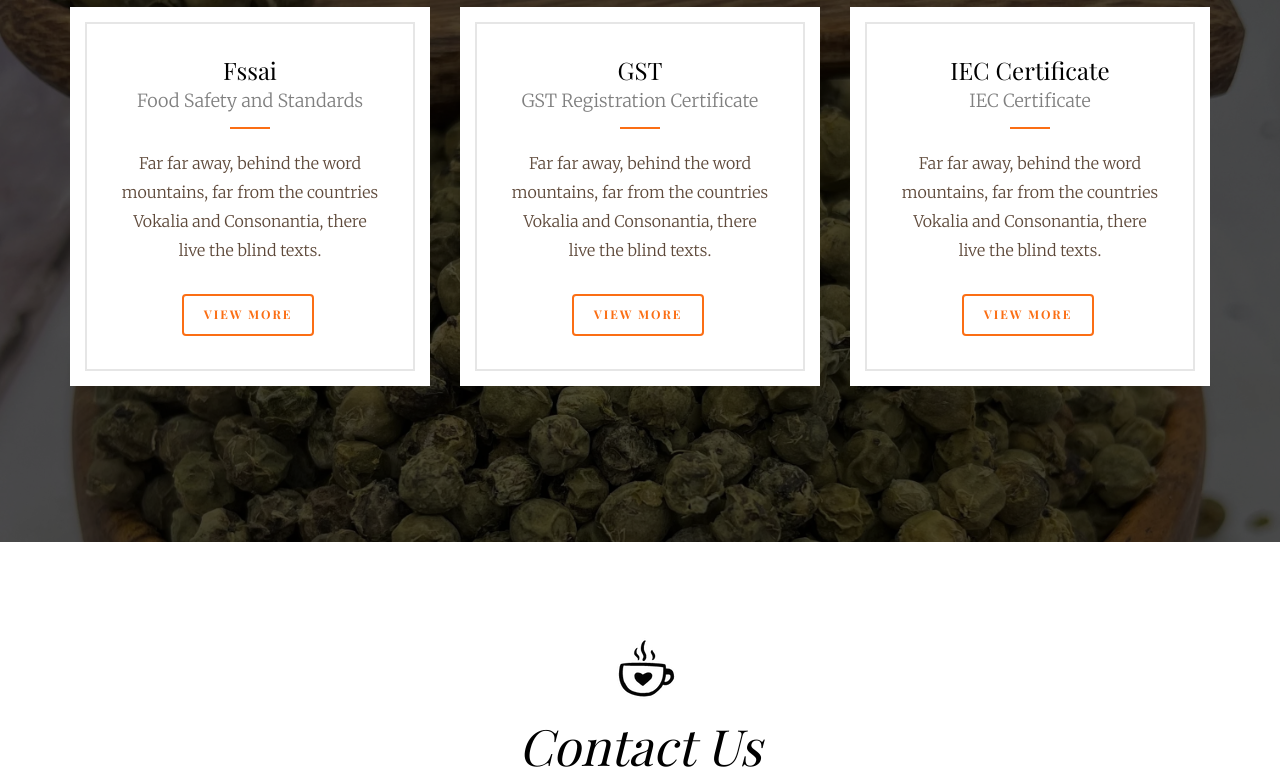
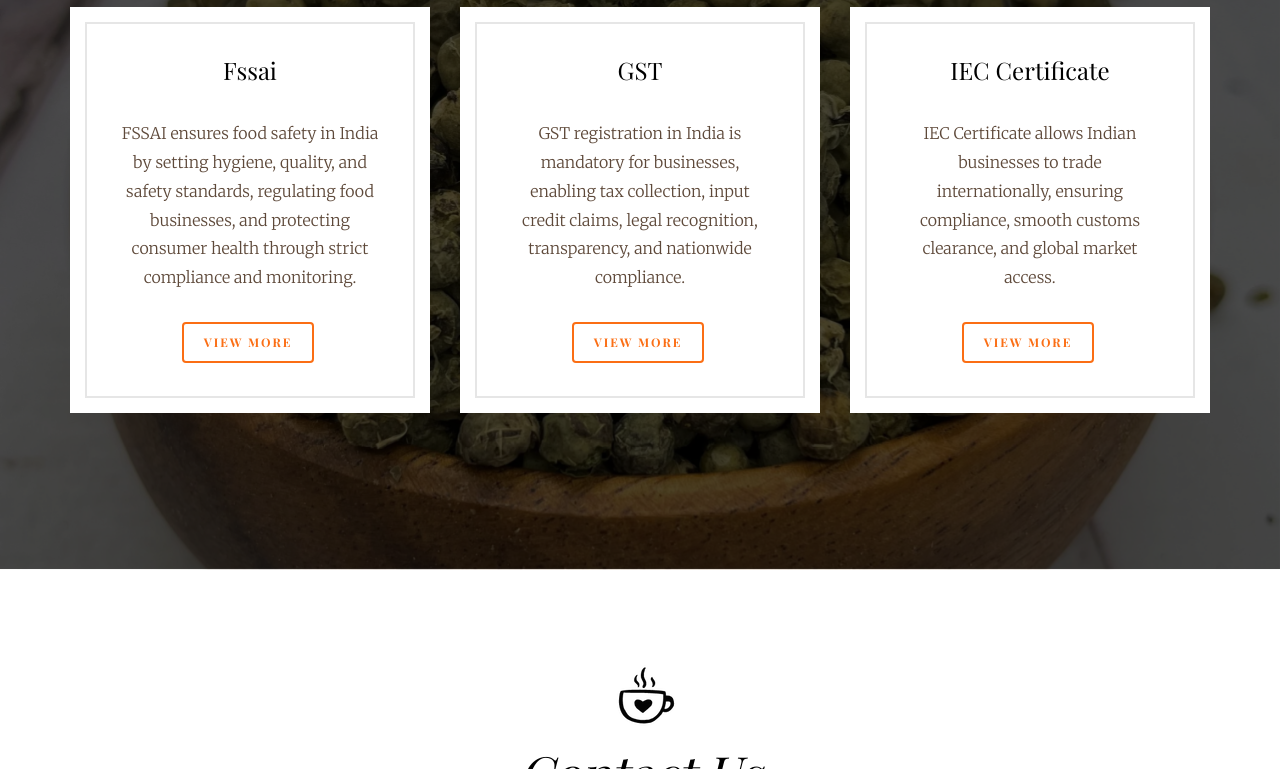
Before and after one commit to Tecnavis/SpicesKerala-website, a plain HTML site: page index.html in a window 1280 px wide. Shown: the part 3424-4193 px from the top of the page. Drawn offline with nearby package versions, Linux system fonts and the light colour scheme; files whose address does not match are found by name; a web font is replaced by a local one.

Commit message:
certificates added

```diff
--- a/index.html
+++ b/index.html
@@ -603,24 +603,37 @@
 					<div class="col-md-4">
 						<div class="fh5co-event to-animate-2">
 							<h3>Fssai</h3>
-							<span class="fh5co-event-meta">Food Safety and Standards </span>
-							<p>Far far away, behind the word mountains, far from the countries Vokalia and Consonantia, there live the blind texts.</p>
+							<br>
+							<!-- <span class="fh5co-event-meta">Food Safety and Standards </span> -->
+							<p>FSSAI ensures food safety in India by setting hygiene, quality, and safety standards, regulating food businesses, and protecting consumer health through strict compliance and monitoring.</p>
 							<p><a href="./certificates/Fssai central.pdf" class="btn btn-primary btn-outline" target="_blank">View More</a></p>
 						</div>
 					</div>
 					<div class="col-md-4">
 						<div class="fh5co-event to-animate-2">
 							<h3>GST</h3>
-							<span class="fh5co-event-meta"> GST Registration Certificate</span>
-							<p>Far far away, behind the word mountains, far from the countries Vokalia and Consonantia, there live the blind texts.</p>
+							<br>
+							<!-- <span class="fh5co-event-meta"> GST Registration Certificate</span> -->
+							<p>
+								GST registration in India is mandatory for businesses, enabling tax collection, input credit claims, legal recognition, transparency, and nationwide compliance.
+							</p>
 							<p><a href="./certificates/GST SPICESKERALA.pdf" class="btn btn-primary btn-outline" target="_blank">View More</a></p>
 						</div>
 					</div>
 					<div class="col-md-4">
 						<div class="fh5co-event to-animate-2">
 							<h3>IEC Certificate</h3>
-							<span class="fh5co-event-meta">IEC Certificate</span>
-							<p>Far far away, behind the word mountains, far from the countries Vokalia and Consonantia, there live the blind texts.</p>
+							<br>
+							<!-- <span class="fh5co-event-meta">IEC Certificate</span> -->
+							<p>IEC Certificate allows Indian businesses to trade internationally, ensuring compliance, smooth customs clearance, and global market access.
+
+
+
+
+
+
+
+							</p>
 							<p><a href="./certificates/IEC Certificate.pdf" class="btn btn-primary btn-outline" target="_blank">View More</a></p>
 						</div>
 					</div>
```
